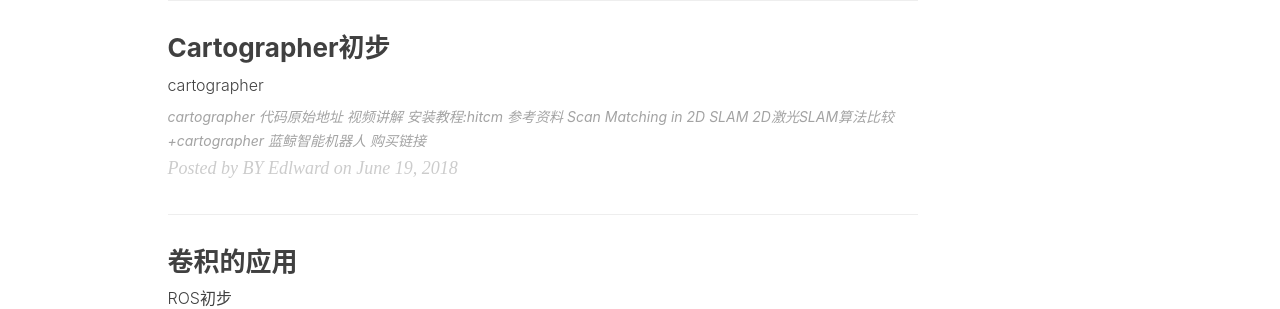
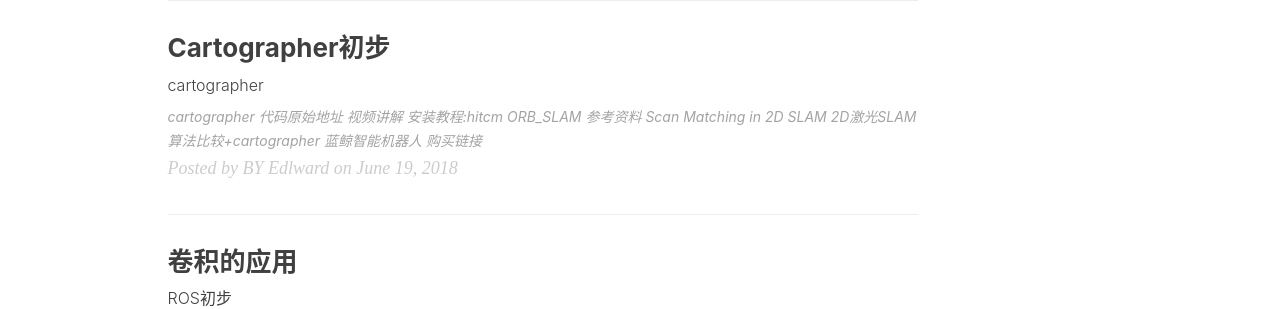
Before and after one commit to gary-robotics/dlward, a Jekyll site: the page built from index.html, in a window 1280 px wide. Shown: the part 1316-1625 px from the top of the page. Built offline with Jekyll 4.4.1, drawn with Linux system fonts in a browser that asks for light colours; nearby versions of some CDN libraries; the list of posts is cut into pages by our own code.

Commit message:
Update 2018-06-19-Cartographer初步-2018.markdown

```diff
--- a/_posts/2018-06-19-Cartographer初步-2018.markdown
+++ b/_posts/2018-06-19-Cartographer初步-2018.markdown
@@ -16,7 +16,7 @@ tags:                               #标签
 >[视频讲解](https://www.youtube.com/watch?v=wVsfCnyt5jA)
 
 >安装教程:[hitcm](https://www.cnblogs.com/hitcm/p/5939507.html)
-
+>[ORB_SLAM](https://github.com/raulmur/ORB_SLAM)
 >参考资料
 [Scan Matching in 2D SLAM ](https://mp.weixin.qq.com/s?__biz=MzI5MTM1MTQwMw==&mid=2247484537&idx=1&sn=86200d961cf933896a9781bbe58442cc&chksm=ec10ba7ddb67336ba920a3c6b7e6414a0131bb775d6695e526d25dc6d377e31578684e83f802&scene=1&srcid=0925Vlxe9psorns6CY8O4sC7#rd)
 
```
